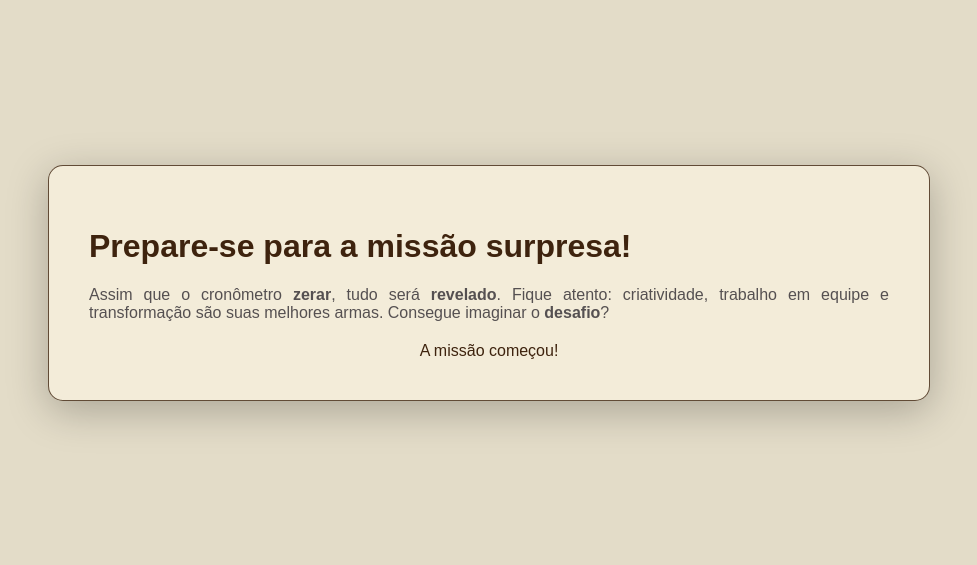
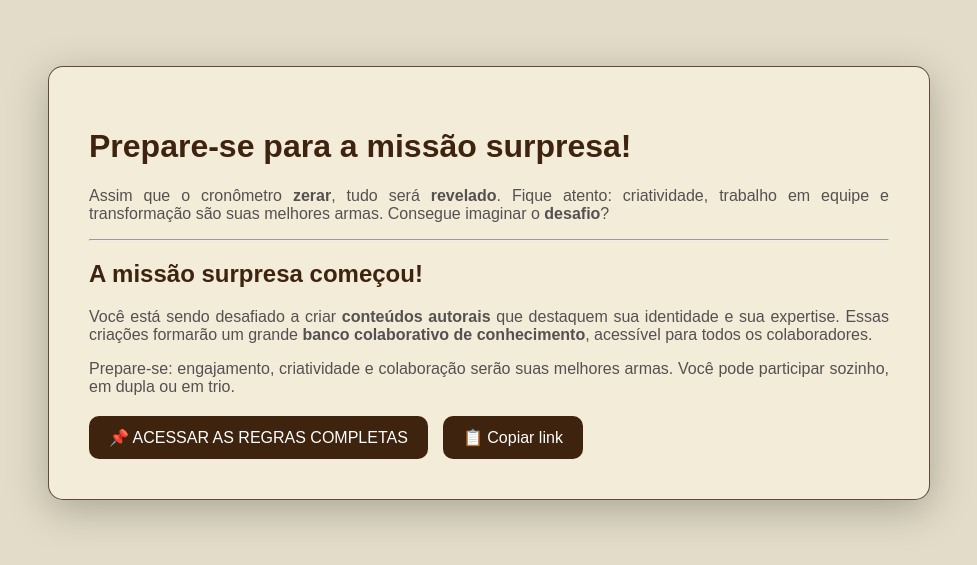
Before and after one commit to camilascareli/convite-missao-surpresa, a plain HTML site: page index.html in a window 1280 px wide. Shown: the part 117-682 px from the top of the page, without its empty margins (151-1128 px from the left). Drawn offline with Linux system fonts and the light colour scheme.

Commit message:
feat: Criar mensagem pós cronômetro

```diff
--- a/index.html
+++ b/index.html
@@ -1,34 +1,45 @@
 <!DOCTYPE html>
-<html lang="en">
+<html lang="pt-BR">
 <head>
   <meta charset="UTF-8">
   <meta name="viewport" content="width=device-width, initial-scale=1.0">
-    <title>Convite: missão surpresa</title>
+  <title>Convite: Missão Surpresa</title>
   <link rel="stylesheet" href="style.css">
 </head>
 <body>
   <div id="container">
     <h1>Prepare-se para a missão surpresa!</h1>
-        <p>Assim que o cronômetro <strong>zerar</strong>, tudo será <strong>revelado</strong>. Fique atento: criatividade, trabalho em equipe e transformação são suas melhores armas. Consegue imaginar o <strong>desafio</strong>?</p>
+    <p>
+      Assim que o cronômetro <strong>zerar</strong>, tudo será <strong>revelado</strong>.
+      Fique atento: criatividade, trabalho em equipe e transformação são suas melhores armas.
+      Consegue imaginar o <strong>desafio</strong>?
+    </p>
+
+    <!-- Timer -->
     <div id="countdown">
-            <div class="box">
-                <span id="days">00</span>
-                <p>DIAS</p>
+      <div class="box"><span id="days">00</span><p>DIAS</p></div>
+      <div class="box"><span id="hours">00</span><p>HORAS</p></div>
+      <div class="box"><span id="minutes">00</span><p>MINUTOS</p></div>
+      <div class="box"><span id="seconds">00</span><p>SEGUNDOS</p></div>
     </div>
-            <div class="box">
-                <span id="hours">00</span>
-                <p>HORAS</p>
-            </div>
-            <div class="box">
-                <span id="minutes">00</span>
-                <p>MINUTOS</p>
-            </div>
-            <div class="box">
-                <span id="seconds">00</span>
-                <p>SEGUNDOS</p>
+<hr>
+    <div id="mission" class="hidden">
+      <h2>A missão surpresa começou!</h2>
+      <p>
+        Você está sendo desafiado a criar <strong>conteúdos autorais</strong> que destaquem sua identidade e sua expertise. Essas criações formarão um grande <strong>banco colaborativo de conhecimento</strong>, acessível para todos os colaboradores.
+      </p>
+      <p>
+        Prepare-se: engajamento, criatividade e colaboração serão suas melhores armas.
+        Você pode participar sozinho, em dupla ou em trio.
+      </p>
+
+      <div class="actions">
+        <button id="sharepointBtn">📌 ACESSAR AS REGRAS COMPLETAS</button>
+        <button id="copyLinkBtn">📋 Copiar link</button>
       </div>
     </div>
   </div>
+
   <script src="script.js"></script>
 </body>
 </html>
--- a/script.js
+++ b/script.js
@@ -1,25 +1,41 @@
-const targetDate = new Date("2025-08-30T15:44:00").getTime();
+const targetDate = new Date("2025-09-01T15:44:00").getTime();
 
 function updateCountdown() {
     const now = new Date().getTime();
     const distance = targetDate - now;
 
-    if (distance < 0){
-        document.getElementById("countdown").innerHTML = "A missão começou!";
+    if (distance <= 0) {
+    document.getElementById("countdown").style.display = "none";
+    const mission = document.getElementById("mission");
+    mission.classList.remove("hidden");
+    mission.classList.add("show");
     clearInterval(timer);
     return;
     }
 
-
-const days = Math.floor(distance / (1000*60*60*24));
-const hours = Math.floor((distance % (1000*60*60*24)) / (1000*60*60));
-const minutes = Math.floor((distance % (1000*60*60)) / (1000*60));
-const seconds = Math.floor((distance % (1000*60)) / 1000);
+    const days = Math.floor(distance / (1000 * 60 * 60 * 24));
+    const hours = Math.floor((distance % (1000 * 60 * 60 * 24)) / (1000 * 60 * 60));
+    const minutes = Math.floor((distance % (1000 * 60 * 60)) / (1000 * 60));
+    const seconds = Math.floor((distance % (1000 * 60)) / 1000);
 
     document.getElementById("days").textContent = days;
     document.getElementById("hours").textContent = hours;
     document.getElementById("minutes").textContent = minutes;
     document.getElementById("seconds").textContent = seconds;
 }
+
 const timer = setInterval(updateCountdown, 1000);
 updateCountdown();
+
+// Botão do SharePoint
+document.getElementById("sharepointBtn")?.addEventListener("click", () => {
+    window.open("https://sharepoint.com/completar-quando-fizer", "_blank");
+});
+
+// Botão de copiar link
+document.getElementById("copyLinkBtn")?.addEventListener("click", () => {
+    const link = "https://sharepoint.com/copletar quando fizer";
+    navigator.clipboard.writeText(link).then(() => {
+    alert("Link copiado para a área de transferência!");
+    });
+});
--- a/style.css
+++ b/style.css
@@ -6,7 +6,7 @@ body {
     margin: 0;
 }
 
-#container{
+#container {
     color: #3e230e;
     border: 1px solid rgba(62, 35, 14, 0.8);
     border-radius: 15px;
@@ -17,10 +17,11 @@ body {
     width: 800px;
     align-items: center;
 }
-p{
+
+p {
     color: #555051;
     text-align: justify;
-    font-size:medium;
+    font-size: medium;
 }
 
 #countdown {
@@ -30,7 +31,7 @@ p{
     gap: 20px;
 }
 
-.box{
+.box {
     background-color: #fdf6e7;
     border: 1px solid rgba(62, 35, 14, 0.8);
     border-radius: 15px;
@@ -62,3 +63,42 @@ p{
     line-height: 1;
     letter-spacing: 2px;
 }
+
+/* Missão oculta */
+.hidden {
+    display: none;
+    opacity: 0;
+    transform: translateY(20px);
+    transition: opacity 1s ease, transform 1s ease;
+}
+
+.show {
+    display: block;
+    opacity: 1;
+    transform: translateY(0);
+}
+
+/* Ações (botões) */
+.actions {
+    margin-top: 20px;
+    display: flex;
+    gap: 15px;
+}
+
+#sharepointBtn,
+#copyLinkBtn {
+    background-color: #3e230e;
+    color: #fff;
+    padding: 12px 20px;
+    border: none;
+    border-radius: 10px;
+    font-size: 1em;
+    cursor: pointer;
+    transition: background 0.3s, transform 0.2s;
+}
+
+#sharepointBtn:hover,
+#copyLinkBtn:hover {
+    background-color: #6b4221;
+    transform: scale(1.05);
+}
```
Lines whose indentation alone changed are shown as unchanged.
